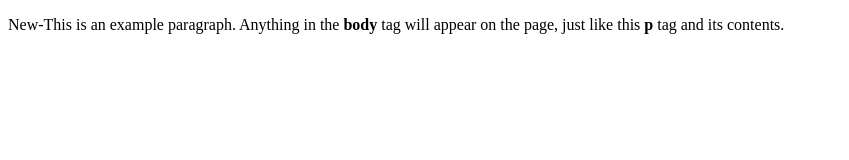
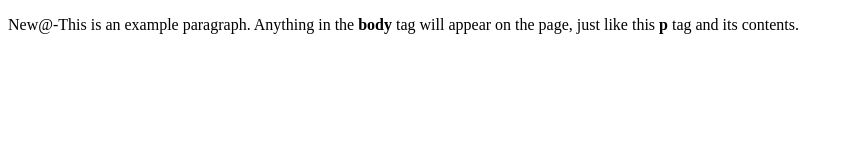
Before and after one commit to MynkTTN/website, a plain HTML site: page index.html in a window 1280 px wide. Shown: the whole page, without its empty margins (0-849 px from the left). Drawn offline with Linux system fonts and the light colour scheme.

Commit message:
Update index.html

```diff
--- a/index.html
+++ b/index.html
@@ -4,6 +4,6 @@
     <title>This is the title of the webpage</title>
   </head>
   <body>
-    <p>New-This is an example paragraph. Anything in the <strong>body</strong> tag will appear on the page, just like this <strong>p</strong> tag and its contents.</p>
+    <p>New@-This is an example paragraph. Anything in the <strong>body</strong> tag will appear on the page, just like this <strong>p</strong> tag and its contents.</p>
   </body>
 </html>
```
